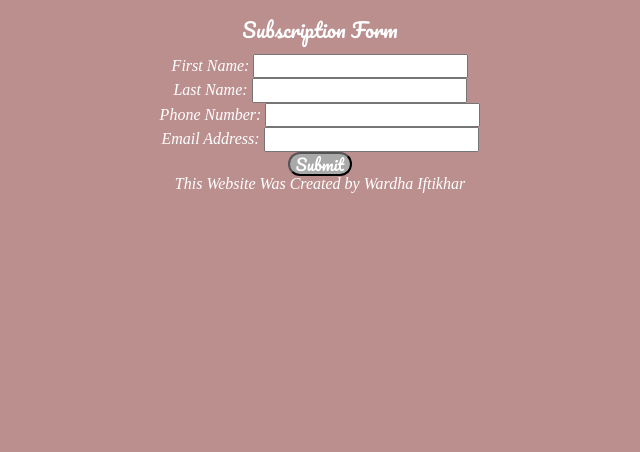
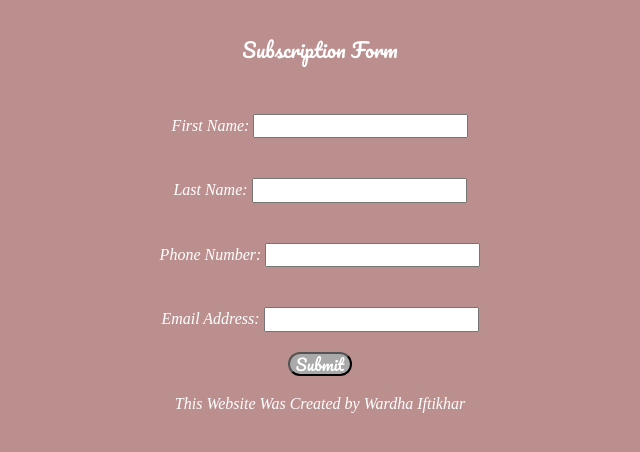
Before and after one commit to wardhai/lab-2, a plain HTML site: page index.html in a window 1280 px wide. Shown: the whole page, without its empty margins (320-960 px from the left). Drawn offline with Linux system fonts and the light colour scheme.

Commit message:
updating style

```diff
--- a/css/style.css
+++ b/css/style.css
@@ -9,17 +9,21 @@ body {
   margin: .5em;
   font-size: 20px;
   font-family: "Pacifico", sans-serif;
+
 }
  h1 {
     font-family: "Pacifico", sans-serif;
 	text-align: center;
 	color: white;
+	padding: 20px;
+	font-size: 20px;
  }
 	p {
 	font-style: italic ;
 	font-family: "Times New Roman";
 	color: white;
 	text-align: center;
+	padding: 20px;
 }
 
   .submit-button {
```
